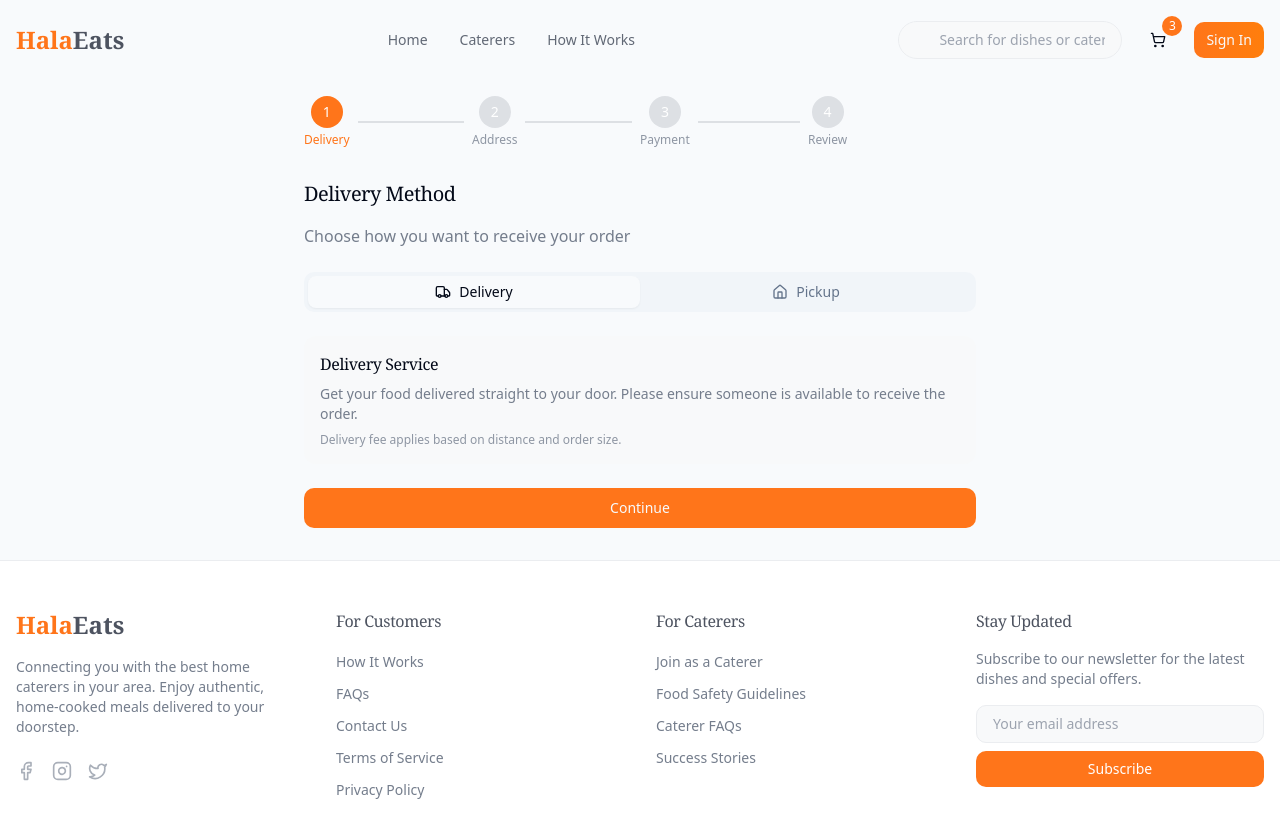
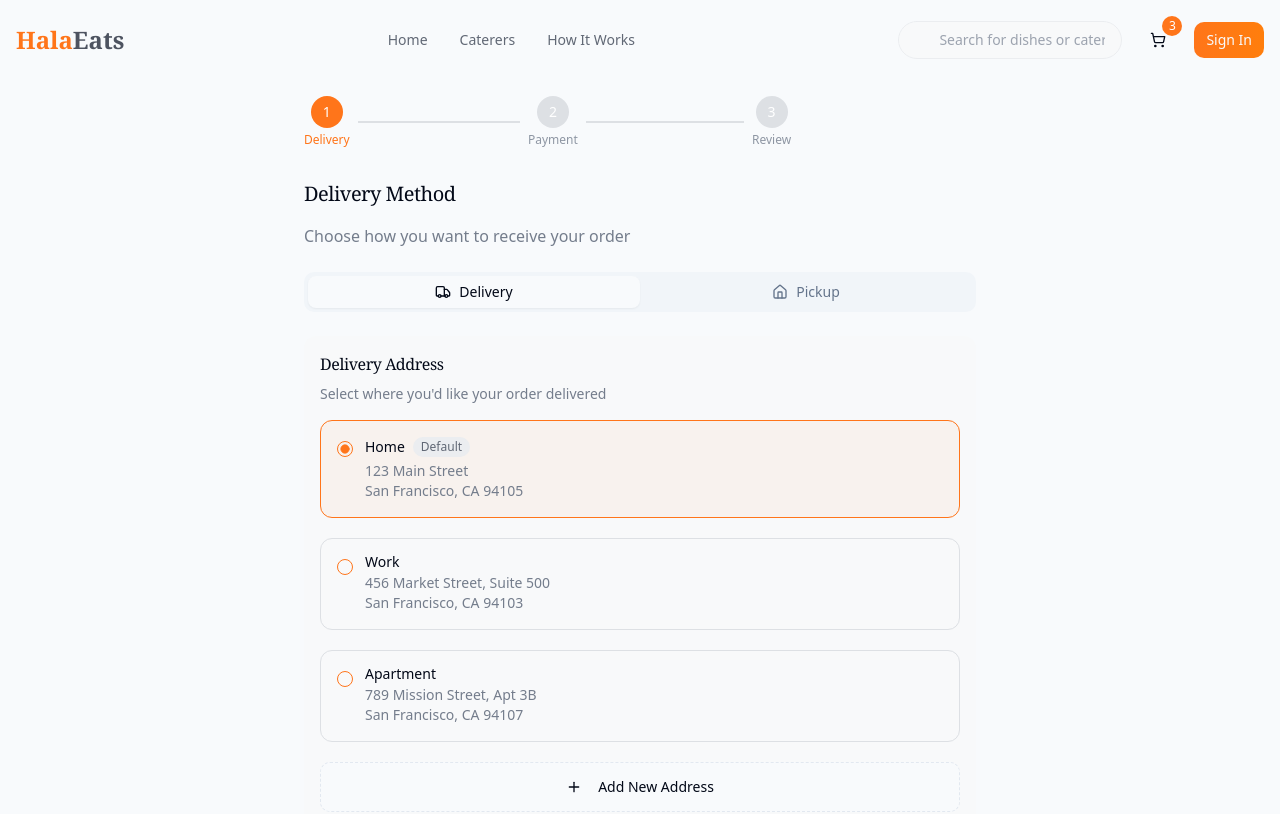
Before and after one commit to osspool/halaeats-flow, a React (Vite) app: page /checkout in a window 1280 px wide. Shown: the top 814 px of the page. Built offline with nearby package versions, Linux system fonts and the light colour scheme.

Commit message:
Refactor: Integrate address selection into delivery step
Integrate address selection and creation directly into the delivery method step, removing the separate address step.

```diff
--- a/src/components/checkout/CheckoutProgress.tsx
+++ b/src/components/checkout/CheckoutProgress.tsx
@@ -9,7 +9,6 @@ interface CheckoutProgressProps {
 
 const steps: { key: CheckoutStep; label: string }[] = [
   { key: 'delivery-method', label: 'Delivery' },
-  { key: 'address', label: 'Address' },
   { key: 'payment', label: 'Payment' },
   { key: 'review', label: 'Review' },
 ];
--- a/src/components/checkout/DeliveryMethodStep.tsx
+++ b/src/components/checkout/DeliveryMethodStep.tsx
@@ -2,26 +2,73 @@
 import { useState } from 'react';
 import { Tabs, TabsContent, TabsList, TabsTrigger } from '@/components/ui/tabs';
 import { Button } from '@/components/ui/button';
-import { Truck, Home } from 'lucide-react';
+import { Truck, Home, ArrowLeft, Plus } from 'lucide-react';
 import { OrderType } from '@/types';
+import { RadioGroup, RadioGroupItem } from '@/components/ui/radio-group';
+import { Label } from '@/components/ui/label';
+import { Textarea } from '@/components/ui/textarea';
+import { Address } from '@/types/checkout';
+import { cn } from '@/lib/utils';
+import { mockAddresses } from '@/data/checkoutMockData';
+import {
+  Select,
+  SelectContent,
+  SelectItem,
+  SelectTrigger,
+  SelectValue,
+} from "@/components/ui/select";
 
 interface DeliveryMethodStepProps {
   orderType: OrderType;
   onOrderTypeChange: (type: OrderType) => void;
+  selectedAddressId?: string;
+  onAddressSelect: (addressId: string) => void;
+  onDeliveryInstructionsChange: (instructions: string) => void;
   onNext: () => void;
 }
 
 const DeliveryMethodStep = ({
   orderType,
   onOrderTypeChange,
+  selectedAddressId,
+  onAddressSelect,
+  onDeliveryInstructionsChange,
   onNext
 }: DeliveryMethodStepProps) => {
   const [selectedType, setSelectedType] = useState<OrderType>(orderType);
+  const [addresses] = useState<Address[]>(mockAddresses);
+  const [selected, setSelected] = useState<string>(selectedAddressId || addresses.find(a => a.isDefault)?.id || '');
+  const [instructions, setInstructions] = useState<string>('');
+  const [pickupTime, setPickupTime] = useState<string>('');
+
+  const timeSlots = [
+    "ASAP (15-30 min)",
+    "Today, 11:30 AM",
+    "Today, 12:00 PM",
+    "Today, 12:30 PM",
+    "Today, 1:00 PM",
+    "Today, 1:30 PM",
+  ];
 
   const handleSelect = (value: string) => {
     const type = value as OrderType;
     setSelectedType(type);
     onOrderTypeChange(type);
+  };
+
+  const handleAddressChange = (value: string) => {
+    setSelected(value);
+    onAddressSelect(value);
+  };
+
+  const handleInstructionsChange = (e: React.ChangeEvent<HTMLTextAreaElement>) => {
+    setInstructions(e.target.value);
+    onDeliveryInstructionsChange(e.target.value);
+  };
+
+  const handleContinue = () => {
+    if (selectedType === 'delivery' && !selected) return;
+    onNext();
   };
 
   return (
@@ -48,33 +95,106 @@ const DeliveryMethodStep = ({
             </TabsTrigger>
           </TabsList>
 
-          <TabsContent value="delivery" className="p-4 bg-halaeats-50 rounded-lg">
-            <h3 className="font-medium mb-2">Delivery Service</h3>
-            <p className="text-sm text-halaeats-600">
-              Get your food delivered straight to your door. Please ensure someone is available to receive the order.
-            </p>
-            <p className="text-xs text-halaeats-500 mt-2">
-              Delivery fee applies based on distance and order size.
-            </p>
+          <TabsContent value="delivery" className="p-4 bg-halaeats-50 rounded-lg space-y-6">
+            <div>
+              <h3 className="font-medium mb-2">Delivery Address</h3>
+              <p className="text-sm text-halaeats-600 mb-4">
+                Select where you'd like your order delivered
+              </p>
+
+              <RadioGroup
+                value={selected}
+                onValueChange={handleAddressChange}
+                className="space-y-3"
+              >
+                {addresses.map((address) => (
+                  <div
+                    key={address.id}
+                    className={cn(
+                      "flex items-start space-x-3 border rounded-lg p-4 transition-colors",
+                      selected === address.id
+                        ? "border-primary bg-primary/5"
+                        : "border-halaeats-200"
+                    )}
+                  >
+                    <RadioGroupItem value={address.id} id={address.id} className="mt-1" />
+                    <div className="flex-1">
+                      <Label
+                        htmlFor={address.id}
+                        className="font-medium flex items-center cursor-pointer"
+                      >
+                        {address.name}
+                        {address.isDefault && (
+                          <span className="ml-2 bg-halaeats-100 text-halaeats-700 text-xs px-2 py-0.5 rounded-full">
+                            Default
+                          </span>
+                        )}
+                      </Label>
+                      <p className="text-sm text-halaeats-600 mt-1">
+                        {address.street}{address.apt ? `, ${address.apt}` : ''}
+                      </p>
+                      <p className="text-sm text-halaeats-600">
+                        {address.city}, {address.state} {address.zipCode}
+                      </p>
+                    </div>
+                  </div>
+                ))}
+
+                <Button
+                  variant="outline"
+                  className="flex items-center w-full py-6 border-dashed"
+                >
+                  <Plus className="h-4 w-4 mr-2" />
+                  Add New Address
+                </Button>
+              </RadioGroup>
+            </div>
+
+            <div>
+              <h3 className="font-medium mb-2">Delivery Instructions (Optional)</h3>
+              <Textarea
+                placeholder="Add any special instructions for delivery..."
+                value={instructions}
+                onChange={handleInstructionsChange}
+              />
+            </div>
           </TabsContent>
 
-          <TabsContent value="pickup" className="p-4 bg-halaeats-50 rounded-lg">
-            <h3 className="font-medium mb-2">Pickup Service</h3>
-            <p className="text-sm text-halaeats-600">
-              Pick up your order directly from the restaurant. No delivery fee and typically faster.
-            </p>
-            <p className="text-xs text-halaeats-500 mt-2">
-              You'll receive a notification when your order is ready for pickup.
-            </p>
+          <TabsContent value="pickup" className="p-4 bg-halaeats-50 rounded-lg space-y-6">
+            <div>
+              <h3 className="font-medium mb-2">Pickup Location</h3>
+              <div className="bg-white p-4 rounded-lg border border-halaeats-100">
+                <h4 className="font-medium text-halaeats-800 mb-2">Spice Delight</h4>
+                <p className="text-sm text-halaeats-600 mb-1">123 Food Street, San Francisco, CA 94105</p>
+                <p className="text-sm text-halaeats-600">Open: 11:00 AM - 9:00 PM</p>
+              </div>
+            </div>
+
+            <div>
+              <h3 className="font-medium mb-2">Pickup Time</h3>
+              <Select onValueChange={setPickupTime} defaultValue={timeSlots[0]}>
+                <SelectTrigger className="w-full">
+                  <SelectValue placeholder="Select pickup time" />
+                </SelectTrigger>
+                <SelectContent>
+                  {timeSlots.map((time) => (
+                    <SelectItem key={time} value={time}>
+                      {time}
+                    </SelectItem>
+                  ))}
+                </SelectContent>
+              </Select>
+            </div>
           </TabsContent>
         </Tabs>
       </div>
 
       <Button
-        onClick={onNext}
+        onClick={handleContinue}
         className="w-full bg-primary hover:bg-cuisine-600"
+        disabled={selectedType === 'delivery' && !selected}
       >
-        Continue
+        Continue to Payment
       </Button>
     </div>
   );
--- a/src/hooks/useCheckout.tsx
+++ b/src/hooks/useCheckout.tsx
@@ -16,12 +16,6 @@ export const useCheckout = () => {
   const nextStep = () => {
     switch (checkoutState.step) {
       case 'delivery-method':
-        setCheckoutState(prev => ({
-          ...prev,
-          step: 'address',
-        }));
-        break;
-      case 'address':
         setCheckoutState(prev => ({
           ...prev,
           step: 'payment',
@@ -43,16 +37,10 @@ export const useCheckout = () => {
 
   const previousStep = () => {
     switch (checkoutState.step) {
-      case 'address':
+      case 'payment':
         setCheckoutState(prev => ({
           ...prev,
           step: 'delivery-method',
-        }));
-        break;
-      case 'payment':
-        setCheckoutState(prev => ({
-          ...prev,
-          step: 'address',
         }));
         break;
       case 'review':
--- a/src/pages/CheckoutPage.tsx
+++ b/src/pages/CheckoutPage.tsx
@@ -4,7 +4,6 @@ import { useNavigate } from 'react-router-dom';
 import Header from '@/components/layout/Header';
 import Footer from '@/components/layout/Footer';
 import DeliveryMethodStep from '@/components/checkout/DeliveryMethodStep';
-import AddressStep from '@/components/checkout/AddressStep';
 import PaymentStep from '@/components/checkout/PaymentStep';
 import ReviewStep from '@/components/checkout/ReviewStep';
 import ConfirmationStep from '@/components/checkout/ConfirmationStep';
@@ -61,18 +60,10 @@ const CheckoutPage = () => {
           <DeliveryMethodStep
             orderType={checkoutState.orderType}
             onOrderTypeChange={setOrderType}
-            onNext={nextStep}
-          />
-        );
-      case 'address':
-        return (
-          <AddressStep
             selectedAddressId={checkoutState.selectedAddressId}
-            orderType={checkoutState.orderType}
             onAddressSelect={setSelectedAddressId}
             onDeliveryInstructionsChange={setDeliveryInstructions}
             onNext={nextStep}
-            onPrevious={previousStep}
           />
         );
       case 'payment':
--- a/src/types/checkout.ts
+++ b/src/types/checkout.ts
@@ -19,7 +19,7 @@ export interface PaymentMethod {
   isDefault: boolean;
 }
 
-export type CheckoutStep = 'delivery-method' | 'address' | 'payment' | 'review' | 'confirmation';
+export type CheckoutStep = 'delivery-method' | 'payment' | 'review' | 'confirmation';
 
 export interface CheckoutState {
   step: CheckoutStep;
```
